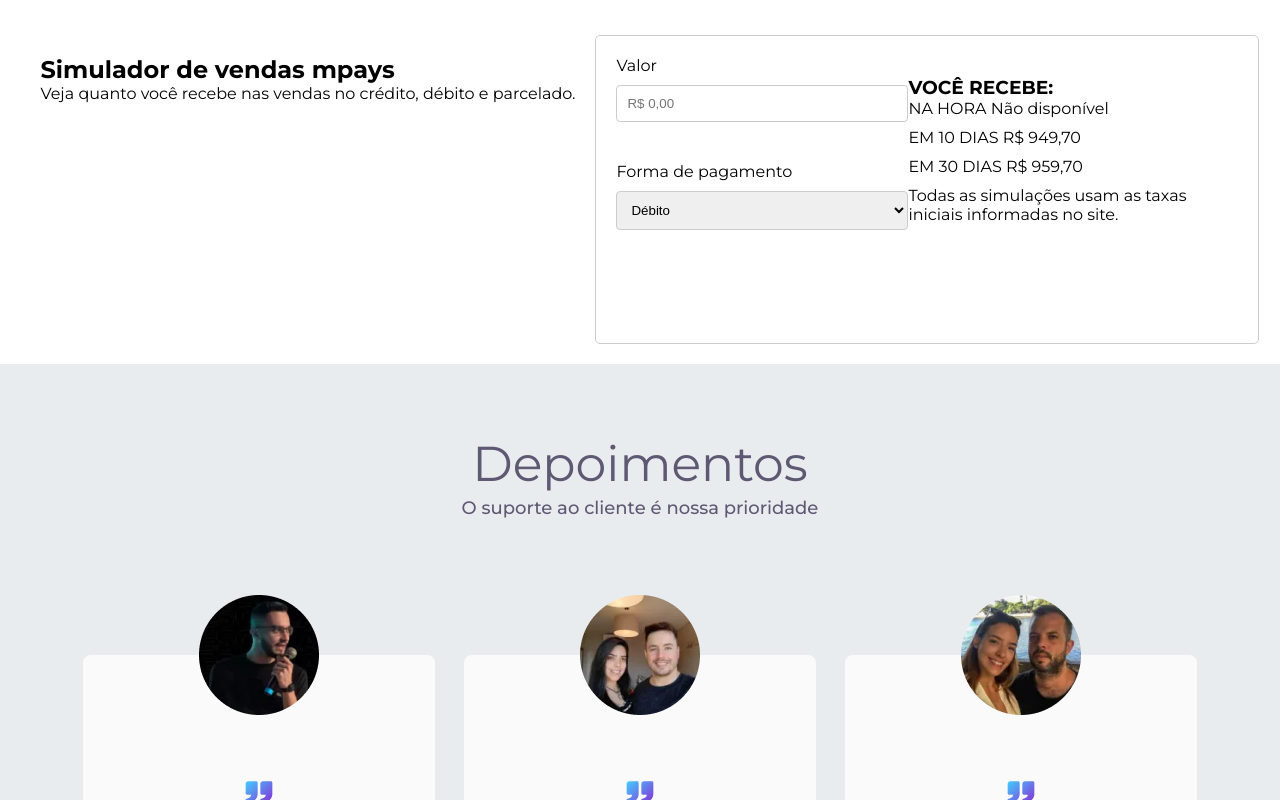
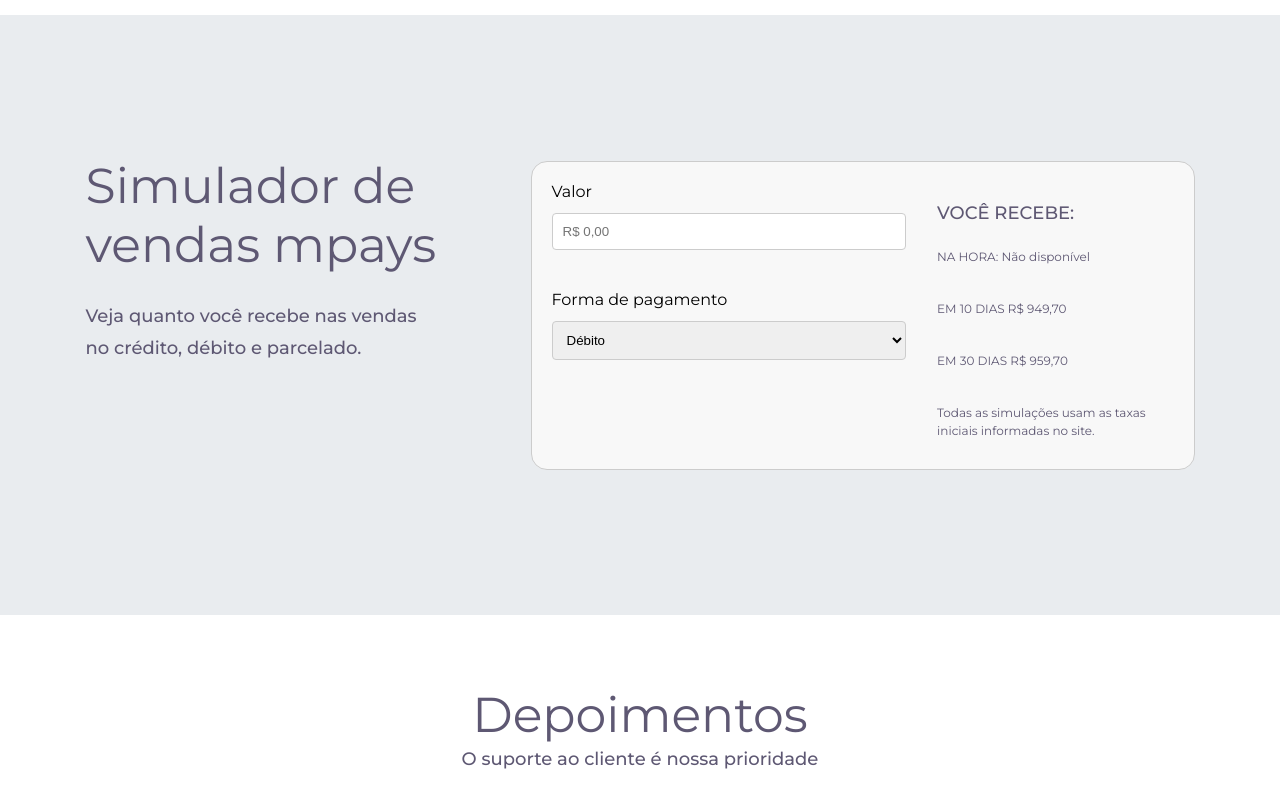
Before and after one commit to Felipeness/desafio-multti, a Next.js app: page / in a window 1280 px wide. Shown: the part 1740-2540 px from the top of the page. Built offline with nearby package versions, Linux system fonts and the light colour scheme.

Commit message:
style: section, simulator, footer, testimonials

```diff
--- a/src/components/footer.tsx
+++ b/src/components/footer.tsx
@@ -12,7 +12,6 @@
   align-items: center;
   width: 100%;
   height: 591px;
-  background-color: var(--topo-tabela-light);
 `;
 
 const FooterDiv = styled.footer`
--- a/src/components/simulador.tsx
+++ b/src/components/simulador.tsx
@@ -2,32 +2,64 @@
 
 import styled from "styled-components";
 import React, { useState } from "react";
-import { Montserrat } from "next/font/google";
 
 const SimulatorContainer = styled.div`
   display: flex;
-  justify-content: space-between;
-  padding: 20px;
+  justify-content: center;
+  align-items: center;
+  width: 100%;
+  height: 600px;
+  background-color: var(--topo-tabela-light);
+
+  h2 {
+    width: 380px;
+
+    color: var(--Cinza-Escuro---Mpays, #5e5873);
+
+    font-size: 49px;
+    font-style: normal;
+    font-weight: 400;
+    line-height: normal;
+    margin-bottom: 27px;
+  }
+
+  p {
+    width: 350px;
+    height: 53px;
+
+    color: var(--Cinza-Escuro---Mpays, #5e5873);
+
+    font-size: 18px;
+    font-style: normal;
+    font-weight: 500;
+    line-height: 31.9px;
+  }
 `;
 
 const InfoContainer = styled.div`
-  flex: 1;
-  padding: 20px;
+  display: flex;
+  flex-direction: column;
+  align-items: start;
+  margin-bottom: 120px;
+  padding-right: 65px;
 `;
 
 const SimulatorSection = styled.div`
   display: flex;
-  justify-content: space-between;
   width: 664px;
   height: 309px;
 `;
 
 const SimulationForm = styled.form`
   display: flex;
-  flex: 2;
   padding: 20px;
+  gap: 31px;
   border: 1px solid #ccc;
-  border-radius: 5px;
+  border-radius: 16px;
+
+  width: 100%;
+
+  background: var(--Fundo-Light---Mpays, #f8f8f8);
 `;
 
 const Form = styled.div`
@@ -35,12 +67,16 @@
   flex-direction: column;
   gap: 20px;
   margin-bottom: 20px;
-  width: 70%;
-  height: 40%;
+  width: 60%;
 `;
 
 const FormField = styled.div`
+  display: flex;
+  flex-direction: column;
+  justify-content: center;
+  align-items: flex-start;
   margin-bottom: 20px;
+  gap: 2px;
 `;
 
 const StyledLabel = styled.label`
@@ -66,10 +102,39 @@
   display: flex;
   flex-direction: column;
   margin-top: 20px;
+  width: 40%;
+  gap: 24px;
+
+  color: var(--Cinza-Escuro---Mpays, #5e5873);
+
+  h3 {
+    font-size: 18px;
+    font-weight: 500;
+    line-height: 22px;
+    letter-spacing: 0px;
+    text-align: left;
+  }
+
+  p {
+    width: 217px;
+    height: 33px;
+    flex-shrink: 0;
+
+    font-size: 12px;
+    font-style: normal;
+    font-weight: 400;
+    line-height: 18px;
+  }
 `;
 
 const ResultField = styled.div`
   margin-bottom: 10px;
+
+  font-size: 12px;
+  font-weight: 400;
+  line-height: 18px;
+  letter-spacing: 0px;
+  text-align: left;
 `;
 
 function Simulador() {
@@ -118,7 +183,7 @@
           </Form>
           <ResultContainer>
             <h3>VOCÊ RECEBE:</h3>
-            <ResultField>NA HORA Não disponível</ResultField>
+            <ResultField>NA HORA: Não disponível</ResultField>
             <ResultField>EM 10 DIAS R$ 949,70</ResultField>
             <ResultField>EM 30 DIAS R$ 959,70</ResultField>
             <p>
--- a/src/components/testemonials.tsx
+++ b/src/components/testemonials.tsx
@@ -18,7 +18,6 @@
   position: relative;
   width: 100%;
   height: 713px;
-  background-color: var(--topo-tabela-light);
 
   h1 {
     color: #5e5873;
```
